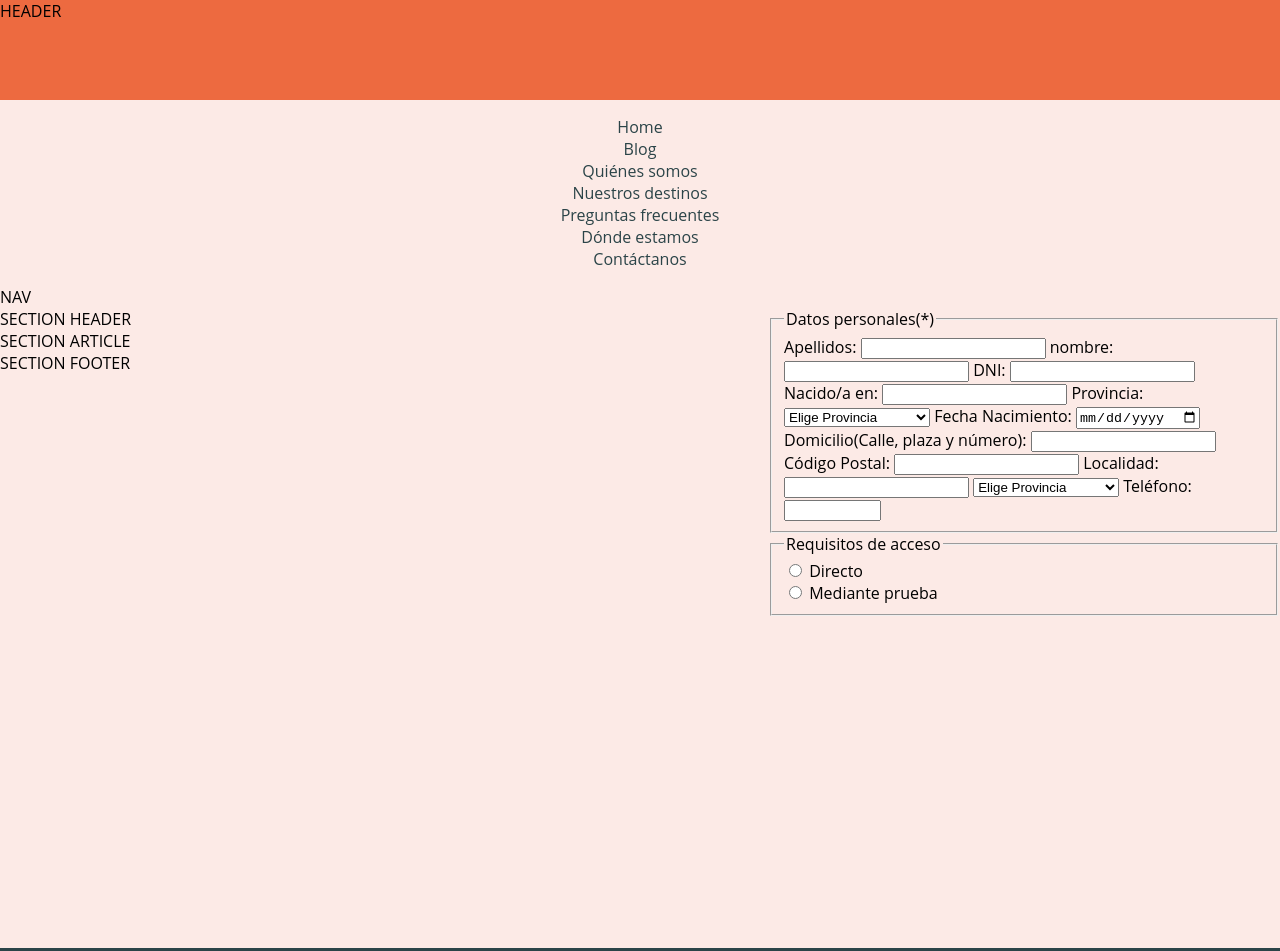
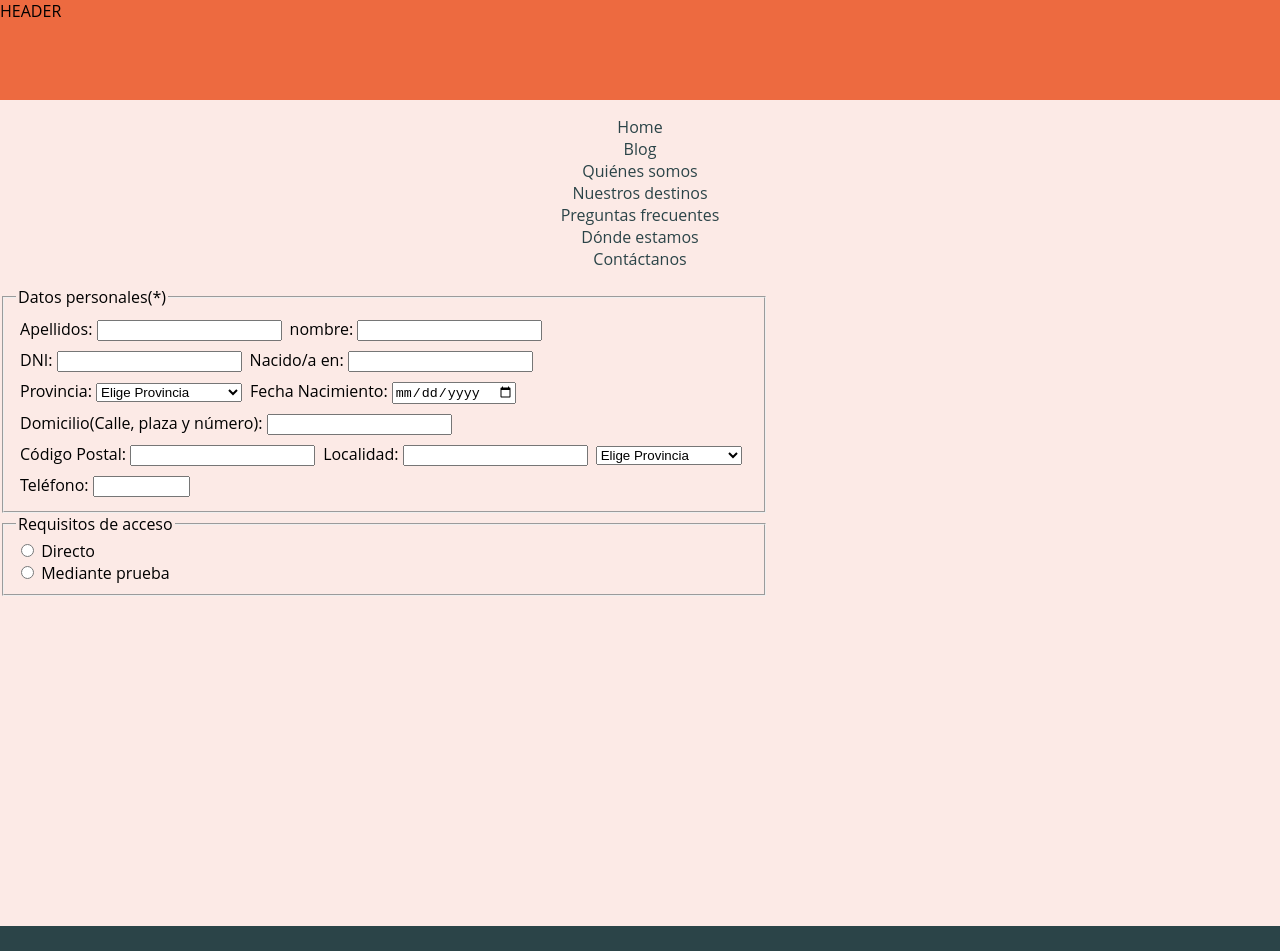
Before and after one commit to AlbertoAguado/ACTIVIDAD_1, a plain HTML site: page contacto.html in a window 1280 px wide. Shown: the top 951 px of the page. Drawn offline with Linux system fonts and the light colour scheme.

Commit message:
Mejoras formulario

```diff
--- a/contacto.html
+++ b/contacto.html
@@ -25,33 +25,31 @@
                 <li><a href="dondeestamos.html">Dónde estamos</a></li>
                 <li><a href="contacto.html" class="selected">Contáctanos</a></li>
             </ul>
-            NAV
+
         </nav>
         <section>
-            <header>
-                SECTION HEADER
-            </header>
-            <article>
-                SECTION ARTICLE
-            </article>
-            <footer>
-                SECTION FOOTER
-            </footer>
-        </section>
-        <aside>
             <form action="">
-                <fieldset>
+                <fieldset id="datos-personales">
                     <legend>
                         Datos personales(*)
                     </legend>
+                    <div>
                         <label for="apellidos">Apellidos:</label>
                         <input type="text" id="apellidos" name="apellidos">
+                    </div>
+                    <div>
                         <label for="nombre">nombre:</label>
                         <input type="text" id="nombre" name="nombre">
+                    </div>
+                    <div>
                         <label for="dni">DNI:</label>
                         <input type="text" id="dni" name="dni">
+                    </div>
+                    <div>
                         <label for="localidad_nacimiento">Nacido/a en:</label>
                         <input type="text" id="localidad_nacimiento" name="localidad_nacimiento">
+                    </div>
+                    <div>
                         <label for="provincia_nacimiento">Provincia:</label>
                         <select name="provincia_nacimiento" id="provincia_nacimiento">
                         <option value="">Elige Provincia</option>
@@ -108,14 +106,24 @@
                         <option value="Zamora">Zamora</option>
                         <option value="Zaragoza">Zaragoza</option>
                         </select>
+                    </div>
+                    <div>
                         <label for="fecha_nacimiento">Fecha Nacimiento:</label>
                         <input type="date" id="fecha_nacimiento" name="fecha_nacimiento">
+                    </div>
+                    <div>
                         <label for="domicilio">Domicilio(Calle, plaza y número):</label>
                         <input type="text" id="domicilio" name="domicilio">
+                    </div>
+                    <div>
                         <label for="codigo_postal">Código Postal:</label>
                         <input type="number" id="codigo_postal" name="codigo_postal" size="5">
+                    </div>
+                    <div>
                         <label for="localidad_domicilio">Localidad:</label>
                         <input type="text" id="localidad_domicilio" name="localidad_domicilio">
+                    </div>
+                    <div>
                         <select name="provincia_localidad" id="provincia_localidad">
                         <option value="">Elige Provincia</option>
                         <option value="Álava/Araba">Álava/Araba</option>
@@ -171,8 +179,12 @@
                         <option value="Zamora">Zamora</option>
                         <option value="Zaragoza">Zaragoza</option>
                     </select>
+                    </div>
+                    <div>
                         <label for="telefono">Teléfono:</label>
                         <input type="text" id="telefono" name="telefono" size="9">
+                    </div>
+
                 </fieldset>
                 <fieldset>
                     <legend>
@@ -186,6 +198,9 @@
                 </fieldset>
 
               </form>
+        </section>
+        <aside>
+
         </aside>
         <footer class="blog-footer">
             <div class="blog-footer-left">
--- a/estilo.css
+++ b/estilo.css
@@ -146,6 +146,20 @@ footer {
     font-Family: 'Source Sans Pro', Sans-Serif;
 }
 
+
+
+/*FORMULARIO*/
+#datos-personales {
+    display: flex;
+    flex-wrap: wrap;
+}
+
+#datos-personales > div {
+    padding:.25rem;
+}
+
+
+
 /*MEDIA QUERIES*/
 /*Adaptación para ancho variable de monitores de más de 1300px de ancho.*/
 @media screen and (min-width: 1300px) {
```
Lines whose indentation alone changed are shown as unchanged.
